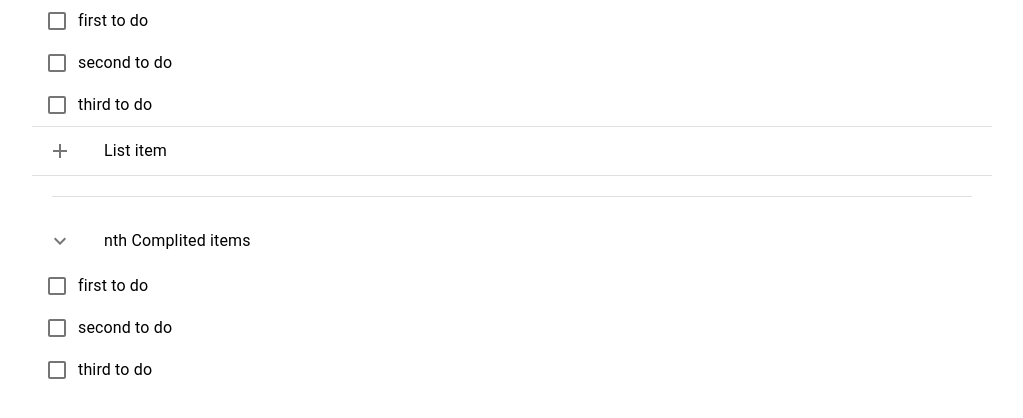
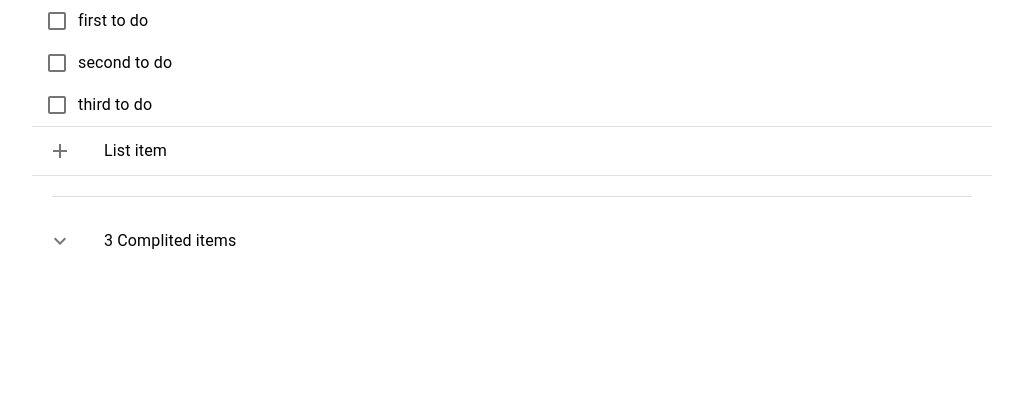
Before and after one commit to HakobyAnna/ToDoList, a React (Create React App) app: page / in a window 1280 px wide. Shown: the top 418 px of the page, without its empty margins (128-1151 px from the left). Built offline with nearby package versions, Linux system fonts and the light colour scheme.

Commit message:
input functionality

```diff
--- a/src/App.js
+++ b/src/App.js
@@ -1,6 +1,6 @@
 import { useState } from 'react';
 import ListElement from './component/ListElement/ListElement';
-import ModalElement from '../src/ModalElement/ModalElement';
+// import ModalElement from '../src/ModalElement/ModalElement';
 import { Divider, ListItem, ListItemIcon, ListItemText } from '@material-ui/core';
 import { Dialog, DialogTitle, DialogContent, TextField, Button } from '@material-ui/core';
 import { ExpandLess , ExpandMore } from '@material-ui/icons';
@@ -14,29 +14,47 @@ function App() {
   const [toggleButton, showResult] = useState(true);
   const [iconName, setName] = useState(<ExpandMore/>);
   const [open, setOpen] = useState(false);
+  const [todoItems, setTodoItems] = useState(data);
+  const [newItemText, setNewItemText] = useState("");
 
   function handlClick() {
     toggleButton ? showResult(false) : showResult(true);
     toggleButton ? setName(<ExpandLess/>) : setName(<ExpandMore/>);
   }
 
-  const handleOpen = () => {
-    setOpen(true);
+  // const handleOpen = () => {
+  //   setOpen(true);
+  // };
+
+  const handleClose = () => {
+    open ? setOpen(false) : setOpen(true);
   };
 
-  const handleClose = () => {
-    setOpen(false);
+  const addItem = (event) => {
+    event.preventDefault();
+    handleClose();
+    let newObj = {
+      text: newItemText,
+      completed: false
+    }
+    newItemText && setTodoItems([...data, newObj]);
+    setNewItemText('');
+  }
+
+  const handleInput = (event) => {
+    setNewItemText(event.target.value);
   };
 
+  // const itenary = todoItems;
   return (
     <div className="App">
 
-      {data.map((el) => {
+      {todoItems.map((el) => {
         return <ListElement text={el.text}/>
       })}
 
       <Divider />
-      <ListItem button onClick={handleOpen}>
+      <ListItem button onClick={handleClose}>
         <ListItemIcon>
           <AddIcon/>
         </ListItemIcon>
@@ -52,8 +70,8 @@ function App() {
             <CloseIcon className="close-button" onClick={handleClose}/>
           </DialogTitle>
           <DialogContent dividers className="popup-container">
-            <TextField id="outlined-basic" label="Outlined" variant="outlined"/>
-            <Button variant="contained" style={{margin: '10px 25px 5px 25px'}}>
+              <TextField id="outlined-basic" variant="outlined" value={newItemText} onChange={handleInput}/>
+              <Button variant="contained" style={{margin: '10px 25px 5px 25px'}} onClick={addItem}>
                 Add
               </Button>
               <Button variant="contained" color="secondary" onClick={handleClose} style={{margin: '5px 25px 0 25px'}}>
@@ -67,12 +85,16 @@ function App() {
         <ListItemIcon>
           {iconName}
         </ListItemIcon>
-        <ListItemText primary="nth Complited items" />
+        <ListItemText primary={`${todoItems.length} Complited items`}/>
       </ListItem>
 
-      {toggleButton && data.map((el) => {
-        return <ListElement text={el.text}/>
+      {/* {useEffect(() =>  */}
+
+        {toggleButton && todoItems.map((el) => {
+          return el.completed && <ListElement text={el.text}/>
         })}
+        {/* , [checkButton]
+      )} */}
 
     </div>
   );
--- a/src/component/ListElement/ListElement.css
+++ b/src/component/ListElement/ListElement.css
@@ -3,6 +3,6 @@
     margin-left: 15px;
 }
 
-/* .text {
+.done {
   text-decoration-line: line-through;
-} */
+}
--- a/src/component/ListElement/ListElement.jsx
+++ b/src/component/ListElement/ListElement.jsx
@@ -6,18 +6,17 @@ function ListElement(props) {
     const [checkButton, setButton] = useState(false);
 
     function handleClick() {
-        checkButton ? setButton(true) : setButton(false);
+        checkButton ? setButton(false) : setButton(true);
     }
 
     return (
         <div className='list-container'>
-            {/* <input type='checkbox' onClick={handleClick}/>
-            <p  className="text">{props.text}</p> */}
             <FormControlLabel
             value="end"
             control={<Checkbox color="primary" onClick={handleClick}/>}
             label={props.text}
             labelPlacement="end"
+            className={checkButton && 'done'}
             />
         </div>
     )
--- a/src/data/data.json
+++ b/src/data/data.json
@@ -1,11 +1,14 @@
 [
     {
-        "text": "first to do"
+        "text": "first to do",
+        "completed": false
     },
     {
-        "text": "second to do"
+        "text": "second to do",
+        "completed": false
     },
     {
-        "text": "third to do"
+        "text": "third to do",
+        "completed": false
     }
 ]
```
Lines whose indentation alone changed are shown as unchanged.
